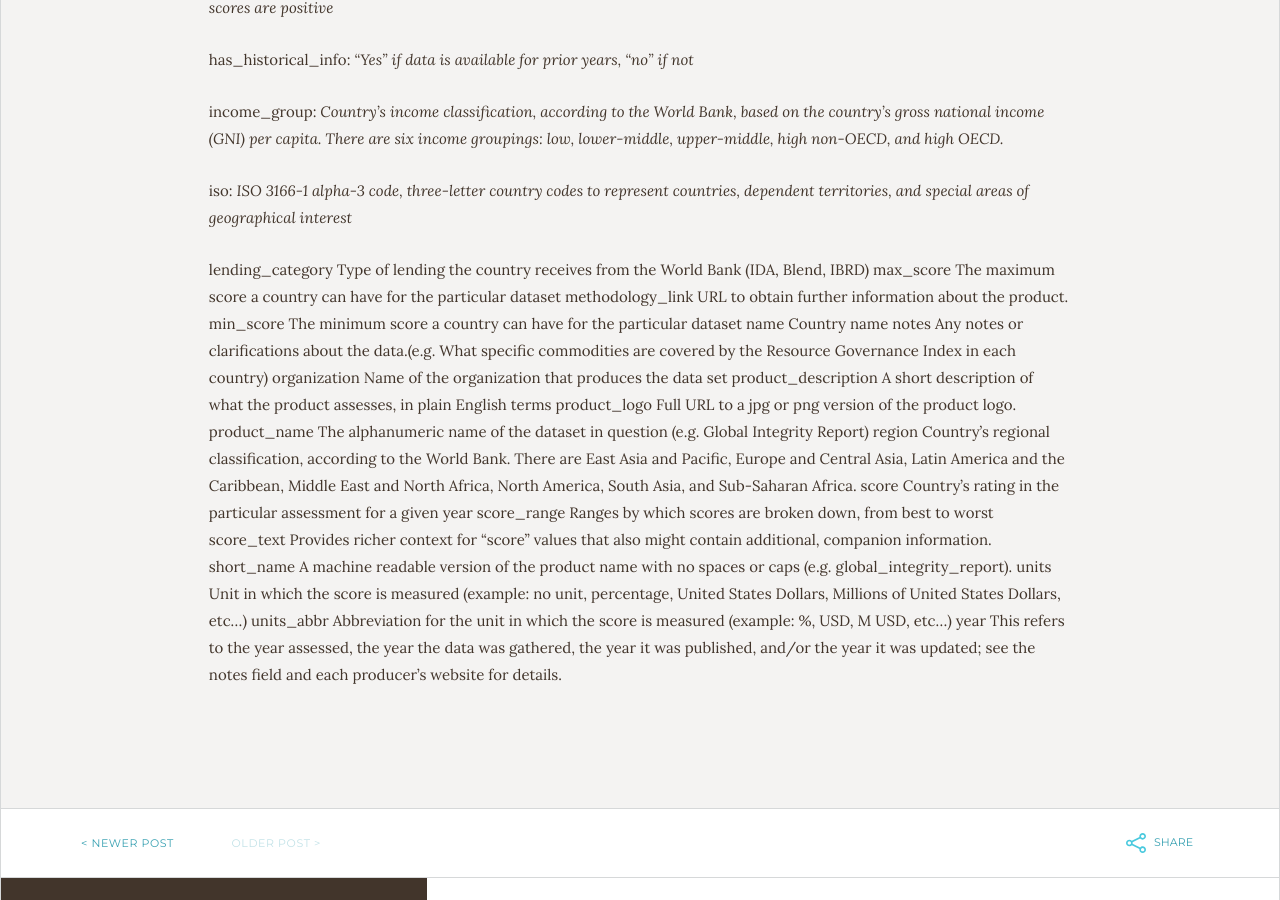
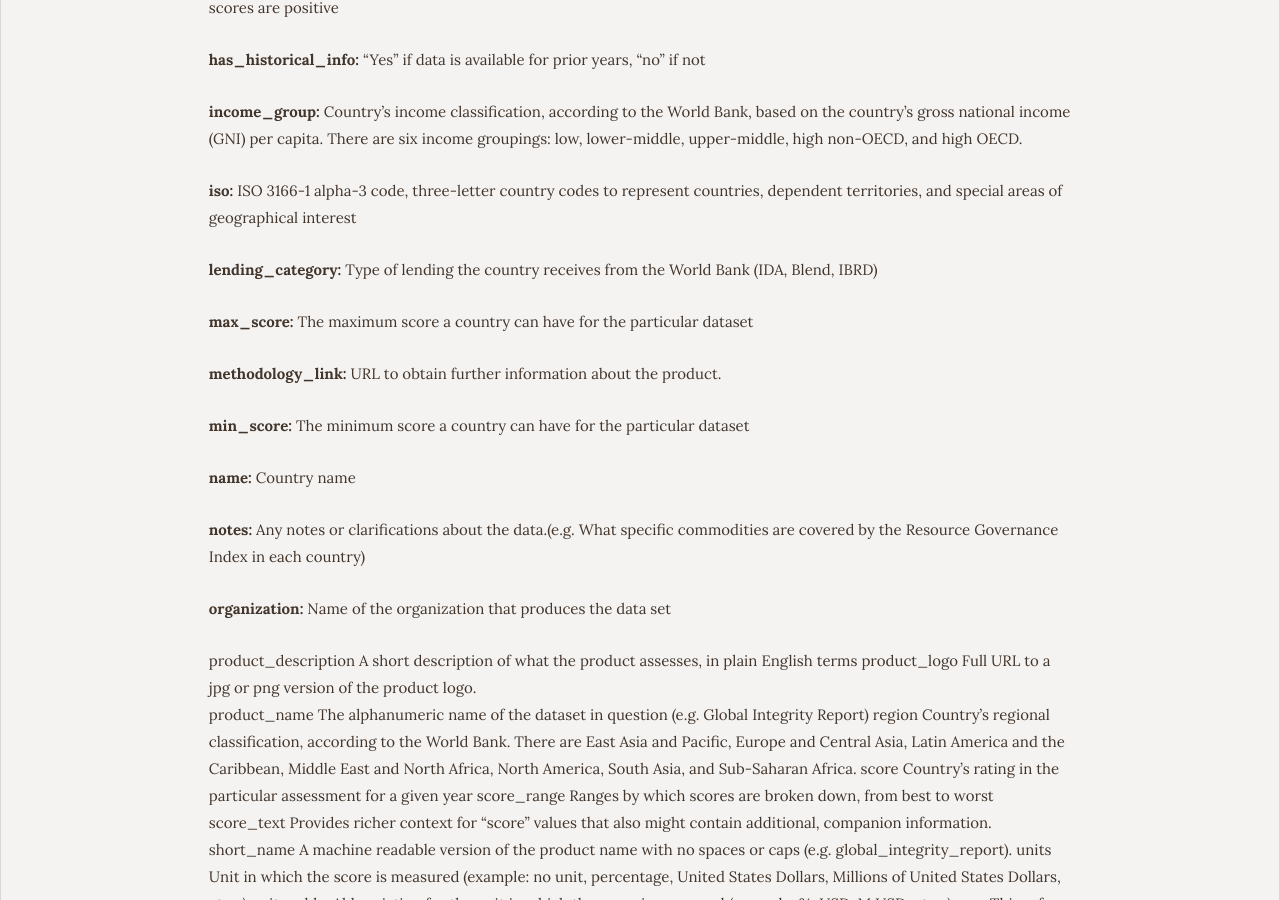
Before and after one commit to GovernanceDataAlliance/GDA-Dashboard, a Jekyll site: the page built from blog/_posts/2016-02-19-a-guide-to-the-data-available-on-the-governance-data-alliance-website.md, in a window 1280 px wide and 900 px high, scrolled down 1379 px. Built offline with Jekyll 4.4.1, drawn with Linux system fonts in a browser that asks for light colours; some of the changed lines change nothing that is shown.

Commit message:
Updated 2016-02-19-a-guide-to-the-data-available-on-the-governance-data-alliance-website.md

```diff
--- a/blog/_posts/2016-02-19-a-guide-to-the-data-available-on-the-governance-data-alliance-website.md
+++ b/blog/_posts/2016-02-19-a-guide-to-the-data-available-on-the-governance-data-alliance-website.md
@@ -16,32 +16,28 @@
 
 **Field**
 
-desired_direction:
-_"Up" if the scoring scale is one where higher scores are 										positive, "down" if the scale is one where lower scores are 									positive_
+**desired_direction:** "Up" if the scoring scale is one where higher scores are positive, "down" if the scale is one where lower scores are positive
 
-has_historical_info:
-_“Yes” if data is available for prior years, “no” if not_
+**has_historical_info:** “Yes” if data is available for prior years, “no” if not
 
-income_group:
-_Country’s income classification, according to the World Bank, 									based on the country’s gross national income (GNI) per capita. 									There are six income groupings: low, lower-middle, upper-middle, 								 high non-OECD, and high OECD._
+**income_group:** Country’s income classification, according to the World Bank, based on the country’s gross national income (GNI) per capita. There are six income groupings: low, lower-middle, upper-middle, high non-OECD, and high OECD.
 
-iso:
-_ISO 3166-1 alpha-3 code, three-letter country codes to represent 								 countries, dependent territories, and special areas of 										geographical interest_
+**iso:** ISO 3166-1 alpha-3 code, three-letter country codes to represent countries, dependent territories, and special areas of geographical interest
 
-lending_category
-Type of lending the country receives from the World Bank (IDA, Blend, IBRD)
-max_score
-The maximum score a country can have for the particular dataset
-methodology_link
-URL to obtain further information about the product.
-min_score
-The minimum score a country can have for the particular dataset
-name
-Country name
-notes
-Any notes or clarifications about the data.(e.g. What specific commodities are covered by the Resource Governance Index in each country)
-organization
-Name of the organization that produces the data set
+**lending_category:** Type of lending the country receives from the World Bank (IDA, Blend, IBRD)
+
+**max_score:** The maximum score a country can have for the particular dataset
+
+**methodology_link:** URL to obtain further information about the product.
+
+**min_score:** The minimum score a country can have for the particular dataset
+
+**name:** Country name
+
+**notes:** Any notes or clarifications about the data.(e.g. What specific commodities are covered by the Resource Governance Index in each country)
+
+**organization:** Name of the organization that produces the data set
+
 product_description
 A short description of what the product assesses, in plain English terms
 product_logo
```
